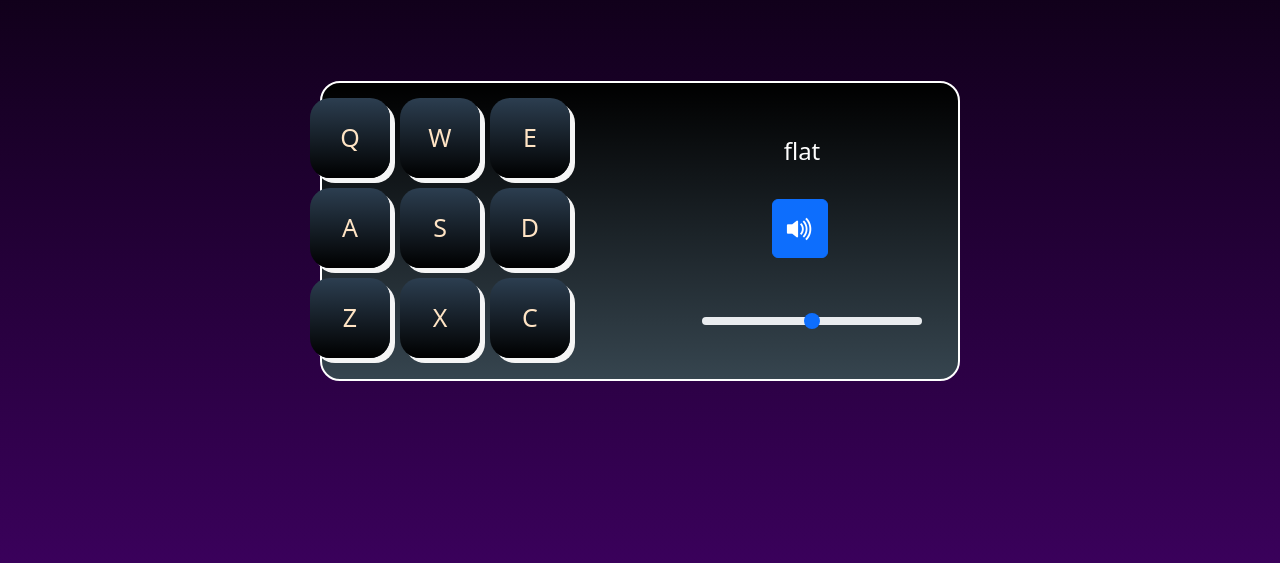
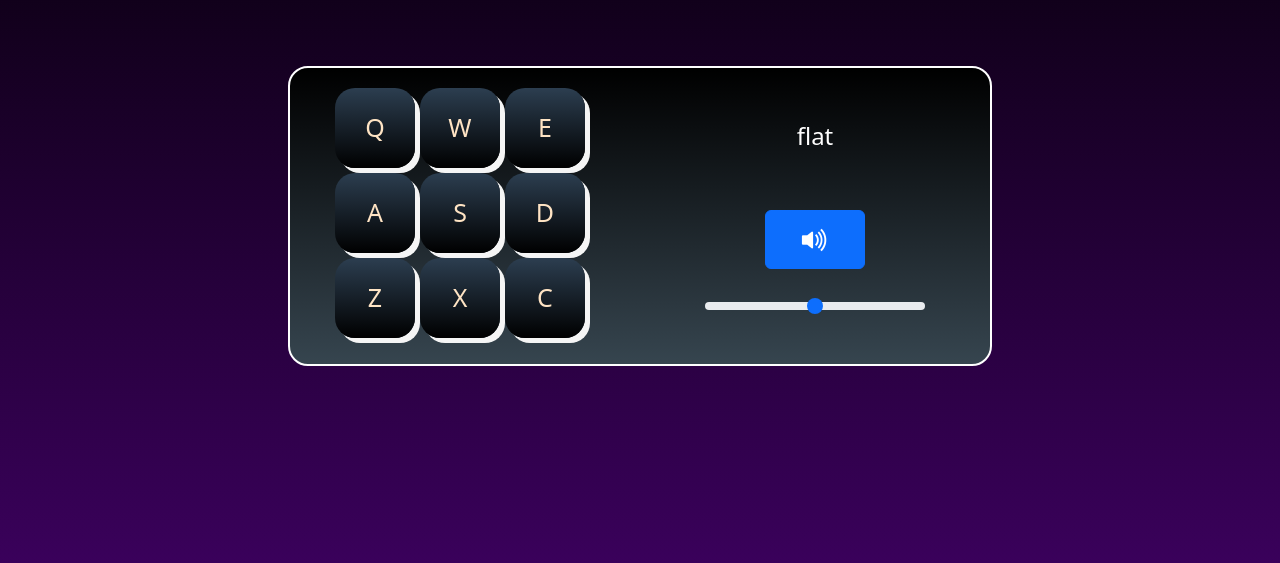
Before and after one commit to Jamesupback/drum-machine, a plain HTML site: page index.html in a window 1280 px wide. Shown: the part 237-800 px from the top of the page. Drawn offline with nearby package versions, Linux system fonts and the light colour scheme; a web font is replaced by a local one.

Commit message:
added response

```diff
--- a/index.css
+++ b/index.css
@@ -1,84 +1,104 @@
+* {
+  box-sizing: border-box;
+  margin: 0;
+}
 
-body{
-    background:linear-gradient(hsl(0, 0%, 0%),hsl(278, 98%, 18%));
+body {
+  background: linear-gradient(hsl(0, 0%, 0%), hsl(278, 98%, 18%));
   background-attachment: fixed;
 }
-header{
+
+header {
+  width: 100%;
   text-align: center;
-    color:aquamarine;
-    margin-top:50px;
+  color: aquamarine;
+  margin-top: 50px;
 }
-i.bi-music-note-beamed{
-    font-size:80px;
+
+i.bi-music-note-beamed {
+  font-size: 70px;
 }
-#drum-machine{
-    border:2px solid white;
+
+#drum-machine {
+  border: 2px solid white;
   border-radius: 20px;
-    background:linear-gradient(black,#36454F);
-    width:50%;
-    height:300px;
-    margin:auto;
-    margin-top:100px
+  background: linear-gradient(black, #36454F);
+  display: flex;
+  width: 55%;
+  height: 300px;
+  margin: 100px auto;
+  justify-content: center;
+  gap: 10%;
 }
-#drum-pads{
 
-    display:grid;
+#drum-pads {
+  display: grid;
   grid-template-columns: 1fr 1fr 1fr;
-    margin:auto;
-    column-gap: 10px;
-    row-gap: 10px;
-    width:fit-content;
+  grid-gap: 5px;
+  height: 280px;
+  width: 280px;
+  padding: 20px 20px;
   text-align: center;
-    position:relative;
-    right:200px;
-    bottom:80px;
+  order: 1;
 }
-.drum-pad{
 
-    width:80px;
-    height:80px;
-    display:flex;
+.drum-pad {
+  position: relative;
+  width: 80px;
+  height: 80px;
+  display: flex;
   align-items: center;
   justify-content: center;
-    background:linear-gradient(#2c3e50,black);
-    border-radius:20px;
-    color:bisque;
-    font-size:25px;
+  background: linear-gradient(#2c3e50, black);
+  border-radius: 20px;
+  color: bisque;
+  font-size: 25px;
   box-shadow: 5px 5px whitesmoke;
 }
-.drum-pad:active{
-    transform:translateX(5px)
-    rotate(10deg);
-    transition:transform .2s ease-in-out;
-}
-.drum-pad:hover{
-    background:linear-gradient(#2c3e507d,black);
-    cursor:pointer;
-}
-#display{
-    width:150px;
-    height:auto;
-    width:200px;
-    text-align:center;
-    font-size:1.5em;
-    color:white;
-    position:relative;
-    left:380px;
-    top:50px;
+
+#units {
+  height: 300px;
+  width: 300px;
+  order: 2;
+  display: flex;
+  align-items: center;
+  flex-direction: column;
 
 }
-#mute{
-    position:relative;
-    left:450px;
-    top:80px;
+
+.drum-pad:active {
+  transform: translateX(5px) rotate(10deg);
+  transition: transform .2s ease-in-out;
 }
-i.bi-volume-up-fill,i.bi-volume-mute-fill{
-    font-size:30px;
+
+.drum-pad:hover {
+  background: linear-gradient(#2c3e507d, black);
+  cursor: pointer;
+}
+
+#display {
+  margin-top: 50px;
+  height: auto;
+  width: 200px;
+  text-align: center;
+  font-size: 1.5em;
+  color: white;
+  flex: 1;
+}
+
+#mute {
+
+  width: 100px;
+  margin-bottom: 25px;
 
 }
-#slider{
-    width:220px;
-    position:relative;
-    left:320px;
-    top:180px;
+i.bi-volume-up-fill,
+i.bi-volume-mute-fill {
+  font-size: 30px;
 }
+
+#slider {
+  margin-bottom: 50px;
+  width: 220px;
+
+}
--- a/index.html
+++ b/index.html
@@ -15,9 +15,11 @@
       <h1>The Drum Machine</h1>
     </header>
     <div id="drum-machine">
+      <div id="units">
     <div id="display">flat</div>
     <button id="mute" class="btn btn-primary"><i class="bi bi-volume-up-fill"></i></button>
 <input type="range" class="form-range" min="0" max="100" value="50" id="slider">
+      </div>
     <div id="drum-pads">
     <div class="drum-pad" id="q">Q<audio id="Q" class="clip" src="https://s3.amazonaws.com/freecodecamp/drums/Heater-1.mp3"></audio></div>
     <div class="drum-pad" id="w">W<audio id="W" class="clip" src="https://s3.amazonaws.com/freecodecamp/drums/Heater-2.mp3"></audio></div>
```
Also changed, not shown: test.js (deleted, +0 -18 lines). Lines whose indentation alone changed are shown as unchanged.
